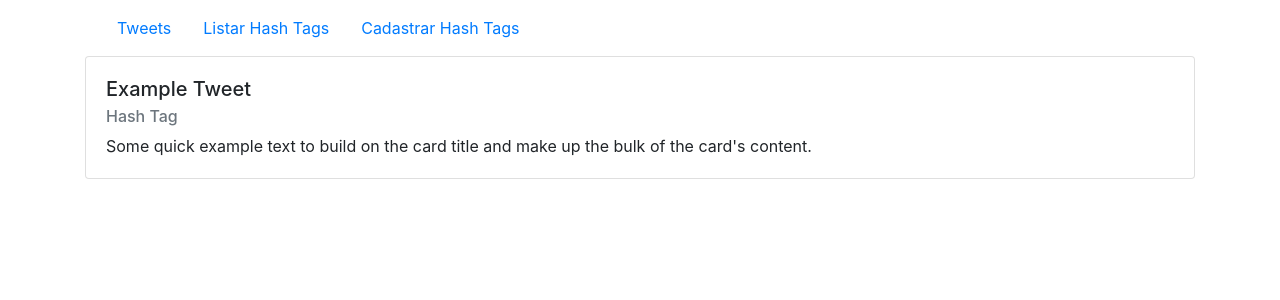
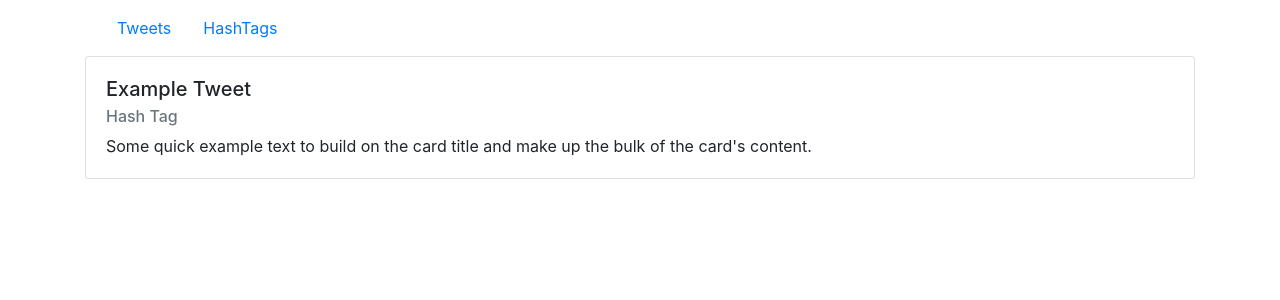
Before and after one commit to fabiano-teichmann/app_twitter, a Django app: page / in a window 1280 px wide. Shown: the top 300 px of the page. Run offline with Django 3.2, Linux system fonts and the light colour scheme; the visitor is signed in with stand-in values (Sample User, id 1); parts of the project's set-up code (start-up, migrations or seed data) failed here and were passed over; some libraries are stand-ins or nearby versions.

Commit message:
Fit template base

```diff
--- a/monitoring_twitter/core/templates/base.html
+++ b/monitoring_twitter/core/templates/base.html
@@ -29,11 +29,9 @@
                     <a class="nav-link"  href="{% url 'tweet'%}"> Tweets </a>
                 </li>
                 <li class="nav-item">
-                    <a class="nav-link"  href="{% url 'list_hashtags'%}"> Listar Hash Tags </a>
+                    <a class="nav-link"  href="{% url 'list_hashtags'%}"> HashTags </a>
                 </li>
-                <li class="nav-item">
-                    <a class="nav-link"  href="{% url 'create_hashtag'%}">Cadastrar Hash Tags</a>
-                </li>
+
             </ul>
         </nav>
         {%block content %} {%endblock%}
```
Also changed, not shown: monitoring_twitter/core/manage_request_twitter.py (added), monitoring_twitter/core/test/test_manage_request.py (added).
